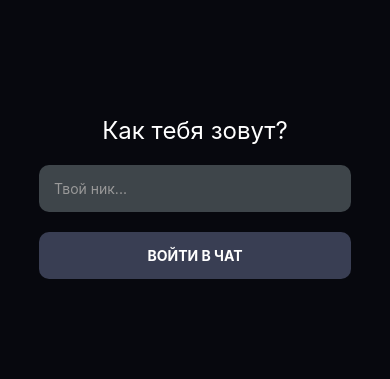
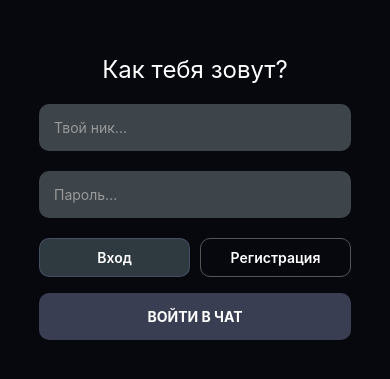
Before and after one commit to GoytHory/appforan, a React Native app: screen / in a window 390 px wide. Shown: the part 225-604 px from the top of the page. Built offline with nearby package versions, Linux system fonts and the light colour scheme; no server answers.

Commit message:
исправление взаимодействий

```diff
--- a/app.json
+++ b/app.json
@@ -6,7 +6,7 @@
     },
     "name": "appforan",
     "slug": "appforan_v2",
-    "version": "1.0.0",
+    "version": "1.0.1",
     "orientation": "portrait",
     "icon": "./assets/icon.png",
     "userInterfaceStyle": "dark",
--- a/src/components/Bottom.tsx
+++ b/src/components/Bottom.tsx
@@ -2,7 +2,6 @@ import React, { FC, useRef } from "react";
 import { StyleSheet, View, Text, TextInput, TouchableOpacity } from 'react-native';
 import { COLORS } from '../constants/colors';
 import { BottomProps } from '../types';
-import { sendTestUser } from '../utils/api';
 
 /**
  * Bottom — компонент нижней панели для ввода сообщений.
--- a/src/hooks/useAuth.ts
+++ b/src/hooks/useAuth.ts
@@ -1,6 +1,7 @@
 import { useState, useEffect } from 'react';
 import AsyncStorage from '@react-native-async-storage/async-storage';
 import { UseAuthReturnType } from '../types'; // Импорт типов
+import { getMe, loginUser, registerUser } from '../utils/api';
 
 /** //
  * useAuth — кастомный хук для управления аутентификацией.
@@ -35,12 +36,20 @@ export function useAuth(): UseAuthReturnType {
     // Асинхронная функция для загрузки имени
     const initAuth = async (): Promise<void> => {
       try {
-        // Получаем сохранённое имя из локального хранилища (AsyncStorage)
-        // getItem возвращает строку или null, если ключ не найден
-        const savedName = await AsyncStorage.getItem('user_name');
+        const [savedName, savedToken] = await Promise.all([
+          AsyncStorage.getItem('user_name'),
+          AsyncStorage.getItem('auth_token')
+        ]);
 
-        // Если имя есть (не null), устанавливаем его в состояние
-        if (savedName) {
+        if (savedName && savedToken) {
+          try {
+            const { user } = await getMe(savedToken);
+            setMyUsername(user.username);
+          } catch {
+            await AsyncStorage.multiRemove(['user_name', 'auth_token']);
+            setMyUsername('');
+          }
+        } else if (savedName) {
           setMyUsername(savedName);
         }
       } catch (e) {
@@ -66,16 +75,23 @@ export function useAuth(): UseAuthReturnType {
    * 1. Сохраняет имя в AsyncStorage (локальное хранилище)
    * 2. Обновляет состояние (myUsername)
    */
-  const handleLogin = async (name: string): Promise<void> => {
+  const handleLogin = async (name: string, password: string, mode: 'login' | 'register'): Promise<void> => {
     try {
-      // Сохраняем имя в хранилище под ключом 'user_name'
-      await AsyncStorage.setItem('user_name', name);
+      const authResponse = mode === 'register'
+        ? await registerUser(name, password)
+        : await loginUser(name, password);
+
+      await AsyncStorage.multiSet([
+        ['user_name', authResponse.user.username],
+        ['auth_token', authResponse.token]
+      ]);
 
       // Обновляем состояние приложения
-      setMyUsername(name);
+      setMyUsername(authResponse.user.username);
     } catch (e) {
       // Если сохранение не удалось
       console.log("Ошибка логина:", e);
+      throw e;
     }
   };
 
--- a/src/screens/LoginScreen.tsx
+++ b/src/screens/LoginScreen.tsx
@@ -20,6 +20,10 @@ import { LoginScreenProps } from '../types';
 const LoginScreen: FC<LoginScreenProps> = ({ onLogin }) => {
   // Состояние: имя, введённое пользователем
   const [tempName, setTempName] = useState<string>("");
+  const [password, setPassword] = useState<string>('');
+  const [mode, setMode] = useState<'login' | 'register'>('login');
+  const [errorText, setErrorText] = useState<string>('');
+  const [isSubmitting, setIsSubmitting] = useState<boolean>(false);
 
   /**
    * Обработчик нажатия на кнопку "ВОЙТИ В ЧАТ"
@@ -29,11 +33,28 @@ const LoginScreen: FC<LoginScreenProps> = ({ onLogin }) => {
    * 2. Очищает от лишних пробелов (trim())
    * 3. Вызывает функцию onLogin
    */
-  const handlePress = (): void => {
+  const handlePress = async (): Promise<void> => {
+    setErrorText('');
+
     // Проверяем, что имя содержит хотя бы один символ (не только пробелы)
-    if (tempName.trim().length > 0) {
-      // Вызываем функцию логина с очищенным именем
-      onLogin(tempName.trim());
+    if (tempName.trim().length < 3) {
+      setErrorText('Имя должно быть минимум 3 символа');
+      return;
+    }
+
+    if (password.length < 6) {
+      setErrorText('Пароль должен быть минимум 6 символов');
+      return;
+    }
+
+    try {
+      setIsSubmitting(true);
+      await onLogin(tempName.trim(), password, mode);
+    } catch (e) {
+      const message = e instanceof Error ? e.message : 'Ошибка авторизации';
+      setErrorText(message);
+    } finally {
+      setIsSubmitting(false);
     }
   };
 
@@ -49,11 +70,41 @@ const LoginScreen: FC<LoginScreenProps> = ({ onLogin }) => {
         placeholderTextColor="#999"
         value={tempName}                          // Текущее значение
         onChangeText={setTempName}                // Функция при изменении
+        autoCapitalize="none"
       />
+
+      <TextInput
+        style={styles.input}
+        placeholder="Пароль..."
+        placeholderTextColor="#999"
+        value={password}
+        onChangeText={setPassword}
+        secureTextEntry
+        autoCapitalize="none"
+      />
+
+      {errorText ? <Text style={styles.error}>{errorText}</Text> : null}
+
+      <View style={styles.switcher}>
+        <TouchableOpacity
+          onPress={() => setMode('login')}
+          style={[styles.modeBtn, mode === 'login' && styles.modeBtnActive]}
+        >
+          <Text style={styles.modeBtnText}>Вход</Text>
+        </TouchableOpacity>
+        <TouchableOpacity
+          onPress={() => setMode('register')}
+          style={[styles.modeBtn, mode === 'register' && styles.modeBtnActive]}
+        >
+          <Text style={styles.modeBtnText}>Регистрация</Text>
+        </TouchableOpacity>
+      </View>
 
       {/* Кнопка входа */}
       <TouchableOpacity onPress={handlePress} style={styles.button}>
-        <Text style={styles.buttonText}>ВОЙТИ В ЧАТ</Text>
+        <Text style={styles.buttonText}>
+          {isSubmitting ? 'Загрузка...' : mode === 'login' ? 'ВОЙТИ В ЧАТ' : 'СОЗДАТЬ АККАУНТ'}
+        </Text>
       </TouchableOpacity>
     </SafeAreaView>
   );
@@ -80,6 +131,33 @@ const styles = StyleSheet.create({
     borderRadius: 10,                             // Закруглённые углы
     marginBottom: 20,                             // Отступ снизу
   },
+  error: {
+    width: '80%',
+    color: '#ff8080',
+    marginBottom: 12,
+  },
+  switcher: {
+    flexDirection: 'row',
+    width: '80%',
+    gap: 10,
+    marginBottom: 16,
+  },
+  modeBtn: {
+    flex: 1,
+    borderWidth: 1,
+    borderColor: '#555',
+    borderRadius: 10,
+    paddingVertical: 10,
+    alignItems: 'center',
+  },
+  modeBtnActive: {
+    backgroundColor: '#2f3a40',
+    borderColor: COLORS.myBubble,
+  },
+  modeBtnText: {
+    color: '#fff',
+    fontWeight: '600',
+  },
   button: {
     backgroundColor: COLORS.myBubble,
     padding: 15,                                  // Внутренний отступ (делает кнопку выше)
--- a/src/types/index.ts
+++ b/src/types/index.ts
@@ -136,7 +136,7 @@ export interface SocketEventPayload {
  * - onLogin: функция, которая вызывается при входе, принимает имя и возвращает Promise
  */
 export interface LoginScreenProps {
-  onLogin: (name: string) => Promise<void>;
+  onLogin: (name: string, password: string, mode: 'login' | 'register') => Promise<void>;
 }
 
 /**
@@ -214,7 +214,7 @@ export interface UseAuthReturnType {
   myUsername: string;                       // Текущее имя пользователя
   setMyUsername: (name: string) => void;    // Функция изменения
   isLoading: boolean;                       // Загружается ли данные
-  handleLogin: (name: string) => Promise<void>;  // Функция логина
+  handleLogin: (name: string, password: string, mode: 'login' | 'register') => Promise<void>;  // Функция логина
 }
 
 /**
--- a/src/utils/api.ts
+++ b/src/utils/api.ts
@@ -1,34 +1,56 @@
-/**
- * api.ts — модуль для прямого общения с сервером и базой данных.
- * * ЧТО ДЕЛАЕТ:
- * 1. Содержит функции для отправки сетевых запросов (HTTP)
- * 2. Инкапсулирует (прячет) внутри себя URL сервера
- * * ЗАВИСИМОСТИ:
- * - Зависит от того, запущен ли твой бэкенд-сервер по указанному адресу
- */
-
-// Адрес твоего сервера.
-// Если тестируешь в браузере — localhost, если на реальном Android — нужен IP компьютера.
 const SERVER_URL = 'https://serverapp-f0wj.onrender.com';
 
-export const sendTestUser = async (name: string) => {
-  try {
-    // fetch — это стандартная команда "сходить в интернет по адресу"
-    await fetch(`${SERVER_URL}/api/test-user`, {
-      method: 'POST', // Мы "отправляем" (POST), а не "запрашиваем" (GET)
-      headers: {
-        'Content-Type': 'application/json', // Говорим серверу: "Внутри будет JSON-текст"
-      },
-      // Превращаем объект { username: "имя" } в строку, чтобы она пролезла через сеть
-      body: JSON.stringify({ username: name }),
-    });
+export interface AuthUser {
+  id: string;
+  username: string;
+  avatar?: string;
+  status?: 'online' | 'offline';
+  createdAt?: string;
+}
 
-    console.log("Готово! Имя улетело на сервер:", name);
-  } catch (error) {
-    // Если интернет пропал или ссылка битая, увидим ошибку здесь
-    console.log("Ошибка отправки:", error);
+export interface AuthResponse {
+  token: string;
+  user: AuthUser;
+}
+
+const requestJson = async <T>(path: string, options: RequestInit): Promise<T> => {
+  const response = await fetch(`${SERVER_URL}${path}`, {
+    headers: {
+      'Content-Type': 'application/json',
+      ...(options.headers || {})
+    },
+    ...options
+  });
+
+  const data = await response.json();
+
+  if (!response.ok) {
+    const message = typeof data?.error === 'string' ? data.error : 'Ошибка запроса';
+    throw new Error(message);
   }
+
+  return data as T;
 };
 
-// ХАРДКОД: Сразу вызываем функцию с нужным именем
-//sendTestUser("Ivan");
+export const registerUser = (username: string, password: string): Promise<AuthResponse> => {
+  return requestJson<AuthResponse>('/api/auth/register', {
+    method: 'POST',
+    body: JSON.stringify({ username, password })
+  });
+};
+
+export const loginUser = (username: string, password: string): Promise<AuthResponse> => {
+  return requestJson<AuthResponse>('/api/auth/login', {
+    method: 'POST',
+    body: JSON.stringify({ username, password })
+  });
+};
+
+export const getMe = (token: string): Promise<{ user: AuthUser }> => {
+  return requestJson<{ user: AuthUser }>('/api/auth/me', {
+    method: 'GET',
+    headers: {
+      Authorization: `Bearer ${token}`
+    }
+  });
+};
```
Also changed, not shown: src/App.tsx (+2 -9 lines).
